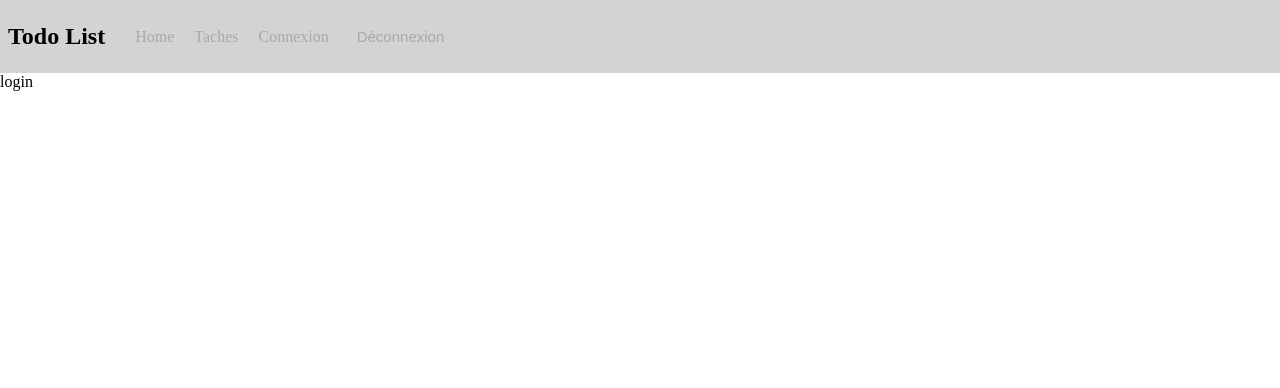
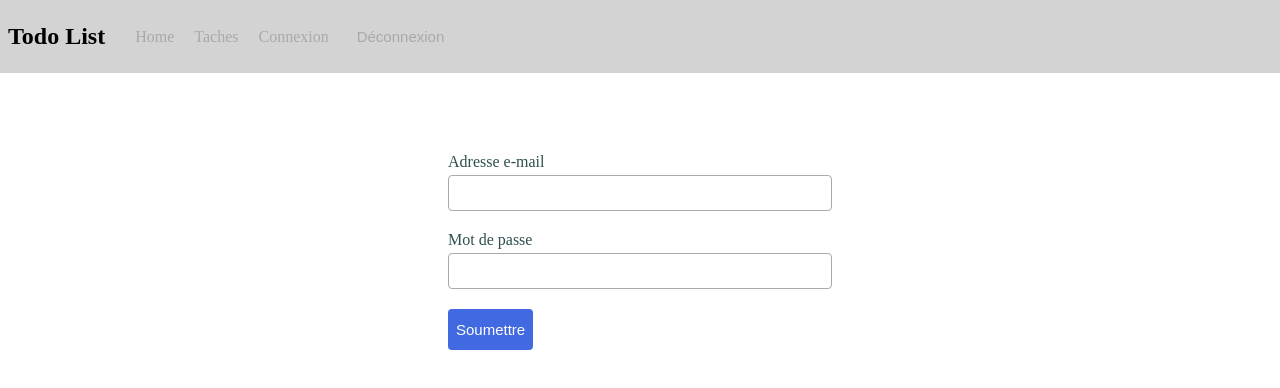
Before and after one commit to karamaBattikh/todo-app, a React (Create React App) app: page /login in a window 1280 px wide. Shown: the top 388 px of the page. Built offline with nearby package versions, Linux system fonts and the light colour scheme; the HTML template or start-up script is replaced by a standard one.

Commit message:
pagelogin and auth-context

```diff
--- a/package.json
+++ b/package.json
@@ -6,9 +6,12 @@
     "@testing-library/jest-dom": "^5.11.4",
     "@testing-library/react": "^11.1.0",
     "@testing-library/user-event": "^12.1.10",
+    "history": "^5.0.0",
+    "js-cookie": "^2.2.1",
     "prop-types": "^15.7.2",
     "react": "^17.0.2",
     "react-dom": "^17.0.2",
+    "react-hook-form": "6.15.4",
     "react-router-dom": "^5.2.0",
     "react-scripts": "4.0.3",
     "styled-components": "^5.2.3",
--- a/src/App.js
+++ b/src/App.js
@@ -2,15 +2,16 @@ import { BrowserRouter as Router, Switch } from "react-router-dom";
 import ResetCss from "./styles/reset-css";
 import { switchRoute } from "./utils/routes-list";
 import Header from "./components/molecules/header";
+import { AuthProvider } from "./contexts/auth-context";
 
 export default function App() {
   return (
-    <>
+    <AuthProvider>
       <Router>
         <ResetCss />
         <Header />
         <Switch>{switchRoute}</Switch>
       </Router>
-    </>
+    </AuthProvider>
   );
 }
--- a/src/components/atoms/input/input.jsx
+++ b/src/components/atoms/input/input.jsx
@@ -3,6 +3,7 @@ import styled from "styled-components";
 
 const InputWrapper = styled.div`
   margin: 16px auto;
+  width: 100%;
   input {
     padding: 8px 14px;
     margin: 4px auto;
@@ -10,6 +11,7 @@ const InputWrapper = styled.div`
     border: 1px solid ${({ error }) => (error ? "red" : "darkgray")};
     border-radius: 4px;
     font-size: 12px;
+    width: 100%;
   }
   label {
     color: darkslategray;
@@ -58,8 +60,8 @@ Input.propTypes = {
   name: PropTypes.string,
   value: PropTypes.string,
   placeholder: PropTypes.string,
-  error: PropTypes.bool,
-  inputRef: PropTypes.string,
+  error: PropTypes.string,
+  inputRef: PropTypes.func,
   onChange: PropTypes.func,
   onBlur: PropTypes.func,
 };
--- a/src/components/molecules/header/header.jsx
+++ b/src/components/molecules/header/header.jsx
@@ -1,5 +1,6 @@
 import { Link } from "react-router-dom";
 import styled from "styled-components";
+import { useAuth } from "../../../contexts/auth-context";
 import Button from "../../atoms/button";
 
 const HeaderWrapper = styled.div`
@@ -24,7 +25,10 @@ const HeaderWrapper = styled.div`
   }
 `;
 
-const Header = () => (
+const Header = () => {
+  const { signout } = useAuth();
+
+  return (
     <HeaderWrapper>
       <h2>Todo List</h2>
       <nav>
@@ -39,7 +43,7 @@ const Header = () => (
             <Link to="/login"> Connexion</Link>
           </li>
           <li>
-          <Button color="darkgrey" bgColor="transparent">
+            <Button color="darkgrey" bgColor="transparent" onClick={signout}>
               Déconnexion
             </Button>
           </li>
@@ -47,5 +51,5 @@ const Header = () => (
       </nav>
     </HeaderWrapper>
   );
-
+};
 export default Header;
--- /dev/null
+++ b/src/contexts/auth-context.js
@@ -0,0 +1,48 @@
+import Cookies from "js-cookie";
+import { createContext, useState, useContext, useEffect } from "react";
+
+export const AuthContext = createContext();
+
+export const AuthProvider = ({ children }) => {
+  const [user, setUser] = useState(true);
+
+  useEffect(() => {
+    const token = Cookies.get("token");
+    if (token) {
+      setUser({
+        email: "test@test.com",
+        username: "test",
+      });
+    }
+  }, []);
+
+  const signin = (values) => {
+    if (values?.email === "test@test.com" && values?.password === "test") {
+      Cookies.set("token", "test.user.token");
+      setUser({
+        email: values?.email,
+        username: "test",
+      });
+      return { error: false, data: user };
+    }
+    return { error: true, data: null };
+  };
+
+  const signout = () => {
+    Cookies.remove("token");
+  };
+
+  return (
+    <AuthContext.Provider
+      value={{
+        isAuthenticated: !!user,
+        signout,
+        signin,
+      }}
+    >
+      {children}
+    </AuthContext.Provider>
+  );
+};
+
+export const useAuth = () => useContext(AuthContext);
--- /dev/null
+++ b/src/page/login.jsx
@@ -0,0 +1,5 @@
+import Login from "../screens/login/login";
+
+const LoginPage = () => <Login />;
+
+export default LoginPage;
--- /dev/null
+++ b/src/screens/login/index.js
@@ -0,0 +1 @@
+export { default } from "./login";
--- /dev/null
+++ b/src/screens/login/login-wrapper.js
@@ -0,0 +1,7 @@
+import styled from "styled-components";
+
+const LoginWrapper = styled.form`
+  max-width: 30%;
+  margin: 80px auto;
+`;
+export default LoginWrapper;
--- /dev/null
+++ b/src/screens/login/login.jsx
@@ -0,0 +1,59 @@
+import { useForm } from "react-hook-form";
+import { createBrowserHistory } from "history";
+import { useAuth } from "../../contexts/auth-context";
+import Input from "../../components/atoms/input";
+import Button from "../../components/atoms/button";
+import LoginWrapper from "./login-wrapper";
+
+const Login = () => {
+  const { register, handleSubmit, errors, getValues, setError } = useForm({
+    defaultValues: {
+      email: "",
+      password: "",
+    },
+  });
+  const { signin } = useAuth();
+  const history = createBrowserHistory();
+
+  const onSubmit = (values) => {
+    console.log("values", values);
+    const { error, data } = signin(values);
+    if (error) {
+      setError("password", { type: "server" });
+      setError("email", { type: "server" });
+    }
+    if (data) {
+      history.push("/todo-list");
+    }
+  };
+  console.log("error", errors);
+  console.log(" getValues", getValues());
+  return (
+    <LoginWrapper onSubmit={handleSubmit(onSubmit)}>
+      <Input
+        label="Adresse e-mail"
+        name="email"
+        type="email"
+        inputRef={register({
+          required: "Veuillez saisir votre adresse email.",
+        })}
+        error={errors?.email && errors?.email?.message}
+      />
+      <Input
+        label="Mot de passe"
+        name="password"
+        type="password"
+        inputRef={register({ required: "Veuillez saisir votre mot de passe." })}
+        error={errors?.password && errors?.password?.message}
+      />
+
+      <Button type="submit">Soumettre</Button>
+
+      {(errors?.email?.type === "server" ||
+        errors?.password?.type === "server") && (
+        <p>Votre adresse e-mail ou votre mot de passe incorrects.</p>
+      )}
+    </LoginWrapper>
+  );
+};
+export default Login;
--- a/src/utils/private-route.jsx
+++ b/src/utils/private-route.jsx
@@ -1,6 +1,8 @@
 import { Redirect, Route } from "react-router-dom";
+import { useAuth } from "../contexts/auth-context";
+
 export default function PrivateRoute({ component: Component, ...rest }) {
-  const isAuthenticated = true;
+  const { isAuthenticated } = useAuth();
   return (
     <Route
       {...rest}
--- a/src/utils/routes-list.js
+++ b/src/utils/routes-list.js
@@ -1,5 +1,6 @@
 import { Route } from "react-router-dom";
 import PrivateRoute from "./private-route";
+import Login from "../page/login";
 
 export const RoutesList = [
   {
@@ -27,7 +28,7 @@ export const RoutesList = [
     name: "login",
     pathIsExact: true,
     path: "/login",
-    component: () => <div>login</div>,
+    component: () => <Login />,
     isPrivate: false,
   },
 ];
```
Also changed, not shown: 1 other file (tests, documents, lock files or other folders). Lines whose indentation alone changed are shown as unchanged.
